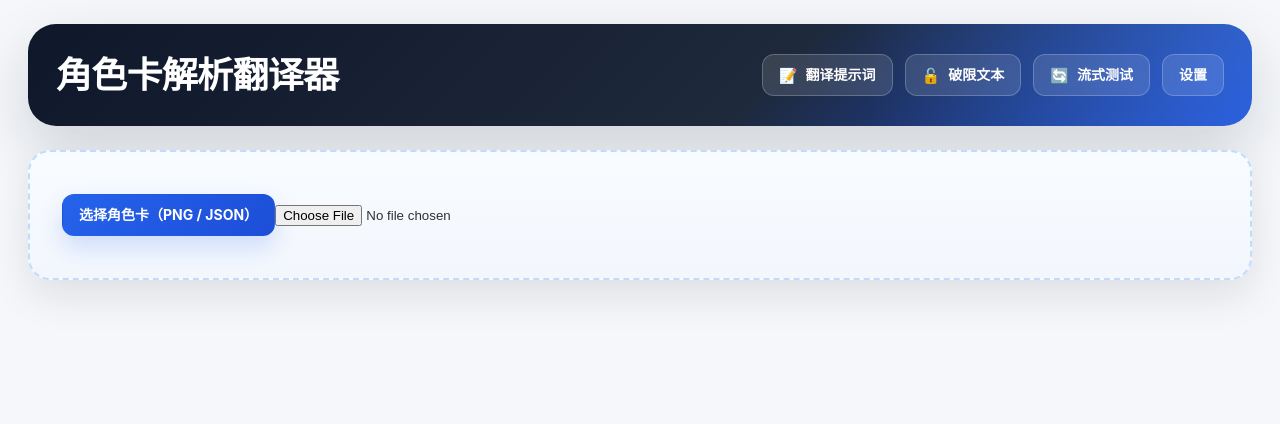
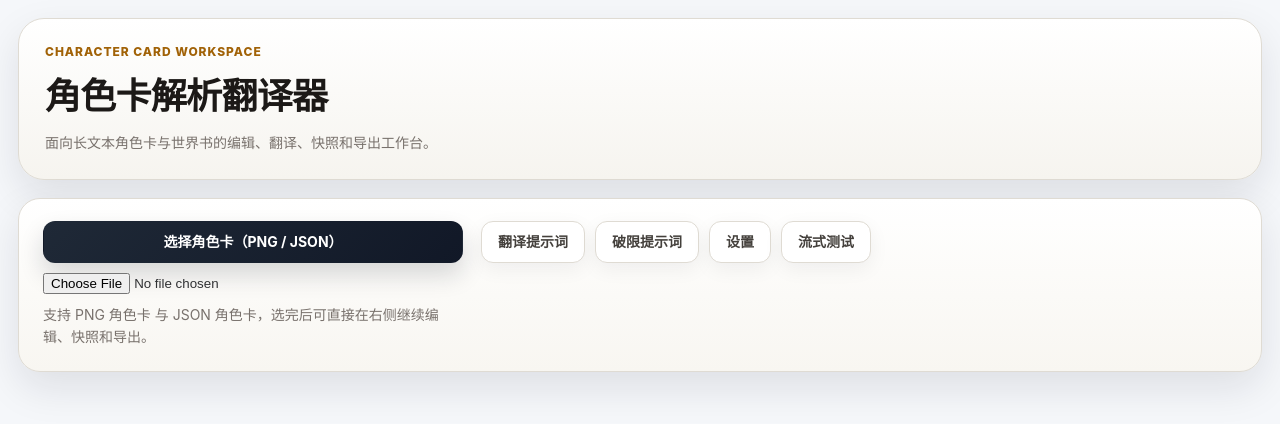
Before and after one commit to XingCheng3/SillyTavernImageAnalysis, a Vue app: page / in a window 1280 px wide. Shown: the top 424 px of the page. Built offline with nearby package versions, Linux system fonts and the light colour scheme.

Commit message:
feat(ui): tighten workspace layout and worldbook view

```diff
--- a/src/assets/index-view.css
+++ b/src/assets/index-view.css
@@ -1,18 +1,18 @@
 :root {
-  --page-max-width: 1560px;
-  --page-side-padding: 28px;
-  --surface-0: #f3f6fb;
+  --page-max-width: 1720px;
+  --page-side-padding: 18px;
+  --surface-0: #f5f5f4;
   --surface-1: #ffffff;
-  --surface-2: #f8fafc;
-  --surface-3: #eef3f9;
-  --line-soft: #e2e8f0;
-  --line-strong: #cbd5e1;
-  --text-1: #0f172a;
-  --text-2: #334155;
-  --text-3: #64748b;
-  --primary-500: #2563eb;
-  --primary-600: #1d4ed8;
-  --primary-50: #eff6ff;
+  --surface-2: #f7f6f3;
+  --surface-3: #efede8;
+  --line-soft: #dfdbd3;
+  --line-strong: #c8c1b7;
+  --text-1: #1c1917;
+  --text-2: #44403c;
+  --text-3: #78716c;
+  --primary-500: #1f2937;
+  --primary-600: #111827;
+  --primary-50: #f5f5f4;
   --success-500: #16a34a;
   --warning-500: #d97706;
   --danger-500: #dc2626;
@@ -27,7 +27,7 @@
 .container {
   width: min(100%, var(--page-max-width));
   margin: 0 auto;
-  padding: 24px var(--page-side-padding) 36px;
+  padding: 18px var(--page-side-padding) 32px;
 }
 
 h1 {
@@ -37,24 +37,44 @@ h1 {
 
 .header-controls {
   display: flex;
-  justify-content: space-between;
-  align-items: center;
-  gap: 20px;
-  margin-bottom: 24px;
-  padding: 24px 28px;
-  border-radius: 28px;
-  background:
-    radial-gradient(circle at top right, rgba(96, 165, 250, 0.28), transparent 32%),
-    linear-gradient(135deg, #0f172a 0%, #1e293b 60%, #1d4ed8 100%);
-  box-shadow: var(--shadow-lg);
-  color: #fff;
+  align-items: flex-start;
+  gap: 16px;
+  margin-bottom: 18px;
+  padding: 24px 26px;
+  border-radius: 26px;
+  background: linear-gradient(180deg, #ffffff 0%, #f6f4ef 100%);
+  border: 1px solid var(--line-soft);
+  box-shadow: var(--shadow-md);
+  color: var(--text-1);
 }
 
 .header-controls h1 {
-  color: #fff;
+  color: var(--text-1);
   font-size: clamp(28px, 3vw, 36px);
   font-weight: 800;
   letter-spacing: -0.02em;
+}
+
+.header-copy {
+  display: flex;
+  flex-direction: column;
+  gap: 8px;
+}
+
+.page-kicker {
+  margin: 0;
+  font-size: 12px;
+  font-weight: 800;
+  letter-spacing: 0.08em;
+  text-transform: uppercase;
+  color: #a16207;
+}
+
+.page-subtitle {
+  margin: 0;
+  max-width: 920px;
+  color: var(--text-3);
+  line-height: 1.7;
 }
 
 .header-buttons {
@@ -78,7 +98,8 @@ h1 {
 .retry-all-btn,
 .retry-all-btn-inline,
 .count-btn,
-.action-btn {
+.action-btn,
+.tool-button {
   display: inline-flex;
   align-items: center;
   justify-content: center;
@@ -95,18 +116,21 @@ h1 {
 }
 
 .config-button,
-.settings-button {
-  color: #fff;
-  background: rgba(255, 255, 255, 0.12);
-  border-color: rgba(255, 255, 255, 0.22);
-  backdrop-filter: blur(8px);
+.settings-button,
+.tool-button {
+  color: var(--text-2);
+  background: #fff;
+  border-color: var(--line-soft);
+  text-decoration: none;
+  box-shadow: var(--shadow-sm);
 }
 
 .config-button:hover,
-.settings-button:hover {
+.settings-button:hover,
+.tool-button:hover {
   transform: translateY(-1px);
-  background: rgba(255, 255, 255, 0.18);
-  box-shadow: 0 10px 24px rgba(15, 23, 42, 0.18);
+  background: var(--surface-2);
+  box-shadow: 0 10px 24px rgba(28, 25, 23, 0.10);
 }
 
 .button-icon {
@@ -135,12 +159,60 @@ h1 {
 }
 
 .upload-area {
-  padding: 42px 32px;
-  margin-bottom: 26px;
-  border-style: dashed;
-  border-width: 2px;
-  border-color: #bfdbfe;
-  background: linear-gradient(180deg, #f8fbff 0%, #f3f7fd 100%);
+  padding: 22px 24px;
+  margin-bottom: 20px;
+  border-style: solid;
+  border-width: 1px;
+  border-color: var(--line-soft);
+  background: linear-gradient(180deg, #ffffff 0%, #f8f6f1 100%);
+}
+
+.workspace-toolbar {
+  display: grid;
+  grid-template-columns: minmax(280px, 420px) minmax(0, 1fr);
+  gap: 18px;
+  align-items: start;
+}
+
+.upload-stack,
+.workspace-actions {
+  display: flex;
+  flex-direction: column;
+  gap: 10px;
+}
+
+.workspace-actions {
+  gap: 12px;
+}
+
+.toolbar-cluster {
+  display: flex;
+  align-items: center;
+  gap: 10px;
+  flex-wrap: wrap;
+}
+
+.file-tools {
+  justify-content: flex-end;
+}
+
+.file-hint {
+  margin: 0;
+  color: var(--text-3);
+  line-height: 1.6;
+}
+
+.snapshot-chip {
+  display: inline-flex;
+  align-items: center;
+  min-height: 42px;
+  padding: 10px 14px;
+  border-radius: 12px;
+  border: 1px solid var(--line-soft);
+  background: var(--surface-2);
+  color: var(--text-2);
+  font-size: 13px;
+  font-weight: 700;
 }
 
 .upload-button,
@@ -153,7 +225,7 @@ h1 {
 .retry-all-btn-inline {
   color: #fff;
   background: linear-gradient(135deg, var(--primary-500), var(--primary-600));
-  box-shadow: 0 12px 24px rgba(37, 99, 235, 0.18);
+  box-shadow: 0 12px 24px rgba(17, 24, 39, 0.16);
 }
 
 .upload-button:hover,
@@ -165,7 +237,7 @@ h1 {
 .retry-all-btn:hover,
 .retry-all-btn-inline:hover {
   transform: translateY(-1px);
-  box-shadow: 0 18px 32px rgba(37, 99, 235, 0.22);
+  box-shadow: 0 18px 32px rgba(17, 24, 39, 0.20);
 }
 
 .small-button,
@@ -465,7 +537,8 @@ h1 {
   font-family: 'SFMono-Regular', Consolas, monospace;
 }
 
-.modal-backdrop {
+.modal-backdrop,
+.modal-overlay {
   position: fixed;
   inset: 0;
   z-index: 1000;
@@ -473,7 +546,7 @@ h1 {
   justify-content: center;
   align-items: center;
   padding: 22px;
-  background: rgba(15, 23, 42, 0.58);
+  background: rgba(28, 25, 23, 0.42);
   backdrop-filter: blur(6px);
 }
 
@@ -619,11 +692,15 @@ h1 {
 }
 
 .occurrence-list,
-.entries-list,
 .preview-list,
 .failed-list {
   max-height: 320px;
   overflow: auto;
+}
+
+.entries-list {
+  overflow: visible;
+  max-height: none;
 }
 
 .export-section {
@@ -634,12 +711,17 @@ h1 {
 @media (max-width: 1200px) {
   .container {
     width: 100%;
-    padding-left: 20px;
-    padding-right: 20px;
+    padding-left: 16px;
+    padding-right: 16px;
   }
 
+  .workspace-toolbar,
   .character-info-section {
     grid-template-columns: 1fr;
+  }
+
+  .file-tools {
+    justify-content: flex-start;
   }
 }
 
@@ -647,11 +729,15 @@ h1 {
   .header-controls {
     flex-direction: column;
     align-items: stretch;
-    padding: 22px;
+    padding: 20px;
   }
 
   .header-buttons {
     justify-content: flex-start;
+  }
+
+  .toolbar-cluster {
+    align-items: stretch;
   }
 
   .book-batch-translate-modal,
@@ -731,7 +817,9 @@ h1 {
   .retry-btn,
   .retry-all-btn,
   .retry-all-btn-inline,
-  .action-btn {
+  .action-btn,
+  .tool-button,
+  .snapshot-chip {
     width: 100%;
   }
 }
--- a/src/components/tabs/BasicInfoTab.vue
+++ b/src/components/tabs/BasicInfoTab.vue
@@ -86,8 +86,8 @@ defineProps({
     gap: 16px;
     padding: 18px;
     border-radius: 16px;
-    background: linear-gradient(135deg, #eff6ff 0%, #f8fafc 100%);
-    border: 1px solid #dbeafe;
+    background: linear-gradient(180deg, #ffffff 0%, #f7f6f3 100%);
+    border: 1px solid #dfdbd3;
 }
 
 .eyebrow {
@@ -96,7 +96,7 @@ defineProps({
     font-weight: 700;
     letter-spacing: 0.08em;
     text-transform: uppercase;
-    color: #2563eb;
+    color: #a16207;
 }
 
 .tab-intro-card h3 {
--- a/src/views/index.vue
+++ b/src/views/index.vue
@@ -1,21 +1,10 @@
 <template>
     <div class="container">
         <div class="header-controls">
-            <h1>角色卡解析翻译器</h1>
-            <div class="header-buttons">
-                <button @click="showPromptModal = true" class="config-button prompt-button" title="编辑翻译提示词">
-                    <span class="button-icon">📝</span>
-                    <span class="button-text">翻译提示词</span>
-                </button>
-                <button @click="showJailbreakModal = true" class="config-button jailbreak-button" title="编辑破限文本">
-                    <span class="button-icon">🔓</span>
-                    <span class="button-text">破限文本</span>
-                </button>
-                <router-link to="/stream" class="config-button stream-button" title="流式传输测试">
-                    <span class="button-icon">🔄</span>
-                    <span class="button-text">流式测试</span>
-                </router-link>
-                <button @click="showSettingsModal = true" class="settings-button">设置</button>
+            <div class="header-copy">
+                <p class="page-kicker">Character Card Workspace</p>
+                <h1>角色卡解析翻译器</h1>
+                <p class="page-subtitle">面向长文本角色卡与世界书的编辑、翻译、快照和导出工作台。</p>
             </div>
         </div>
 
@@ -28,11 +17,31 @@
         />
 
         <div class="upload-area">
-            <label for="file-upload" class="upload-button">
-                选择角色卡（PNG / JSON）
-            </label>
-            <input id="file-upload" type="file" accept="image/png,application/json,.json" @change="handleFileUpload" class="hidden" />
-            <p v-if="fileName" class="file-name">已选择: {{ fileName }}</p>
+            <div class="workspace-toolbar">
+                <div class="upload-stack">
+                    <label for="file-upload" class="upload-button">选择角色卡（PNG / JSON）</label>
+                    <input id="file-upload" type="file" accept="image/png,application/json,.json" @change="handleFileUpload" class="hidden" />
+                    <p v-if="fileName" class="file-name">已选择：{{ fileName }}</p>
+                    <p v-else class="file-hint">支持 PNG 角色卡 与 JSON 角色卡，选完后可直接在右侧继续编辑、快照和导出。</p>
+                </div>
+
+                <div class="workspace-actions">
+                    <div class="toolbar-cluster utility-tools">
+                        <button type="button" @click="showPromptModal = true" class="tool-button">翻译提示词</button>
+                        <button type="button" @click="showJailbreakModal = true" class="tool-button">破限提示词</button>
+                        <button type="button" @click="showSettingsModal = true" class="tool-button">设置</button>
+                        <router-link to="/stream" class="tool-button">流式测试</router-link>
+                    </div>
+
+                    <div v-if="characterData" class="toolbar-cluster file-tools">
+                        <button type="button" @click="saveManualSnapshot" class="snapshot-button">保存快照</button>
+                        <button type="button" @click="undoLastSnapshot" class="snapshot-button secondary" :disabled="!canUndoSnapshot">撤销</button>
+                        <button type="button" @click="restoreInitialSnapshot" class="snapshot-button secondary" :disabled="!canRestoreInitialSnapshot">恢复初始</button>
+                        <span v-if="snapshotMeta.currentLabel" class="snapshot-chip">当前快照：{{ snapshotMeta.currentLabel }}</span>
+                        <button type="button" @click="exportCharacterCard" class="export-button">导出角色卡</button>
+                    </div>
+                </div>
+            </div>
         </div>
 
         <div v-if="isLoading" class="loading">
@@ -125,16 +134,6 @@
                 </div>
             </div>
 
-            <!-- 导出按钮区域 -->
-            <div class="export-section">
-                <div class="snapshot-actions">
-                    <button @click="saveManualSnapshot" class="snapshot-button">保存快照</button>
-                    <button @click="undoLastSnapshot" class="snapshot-button secondary" :disabled="!canUndoSnapshot">撤销</button>
-                    <button @click="restoreInitialSnapshot" class="snapshot-button secondary" :disabled="!canRestoreInitialSnapshot">恢复初始</button>
-                </div>
-                <div v-if="snapshotMeta.currentLabel" class="snapshot-tip">当前快照：{{ snapshotMeta.currentLabel }}</div>
-                <button @click="exportCharacterCard" class="export-button">导出角色卡</button>
-            </div>
         </div>
 
         <SettingsModal :show="showSettingsModal" @close="showSettingsModal = false" @save="handleSaveSettings" />
@@ -1071,37 +1070,3 @@ const startBookBatchTranslation = async () => {
 // 重试所有失败的批次
 
 </script>
-
-
-<style scoped>
-.snapshot-actions {
-    display: flex;
-    gap: 8px;
-    margin-bottom: 8px;
-    flex-wrap: wrap;
-}
-
-.snapshot-button {
-    padding: 8px 12px;
-    border: none;
-    border-radius: 8px;
-    background: #2563eb;
-    color: #fff;
-    cursor: pointer;
-}
-
-.snapshot-button.secondary {
-    background: #475569;
-}
-
-.snapshot-button:disabled {
-    opacity: 0.5;
-    cursor: not-allowed;
-}
-
-.snapshot-tip {
-    margin-bottom: 10px;
-    color: #64748b;
-    font-size: 13px;
-}
-</style>
```
Also changed, not shown: src/components/tabs/AdvancedSettingsTab.vue (+4 -4 lines), src/components/tabs/WorldBookTab.vue (+30 -12 lines).
